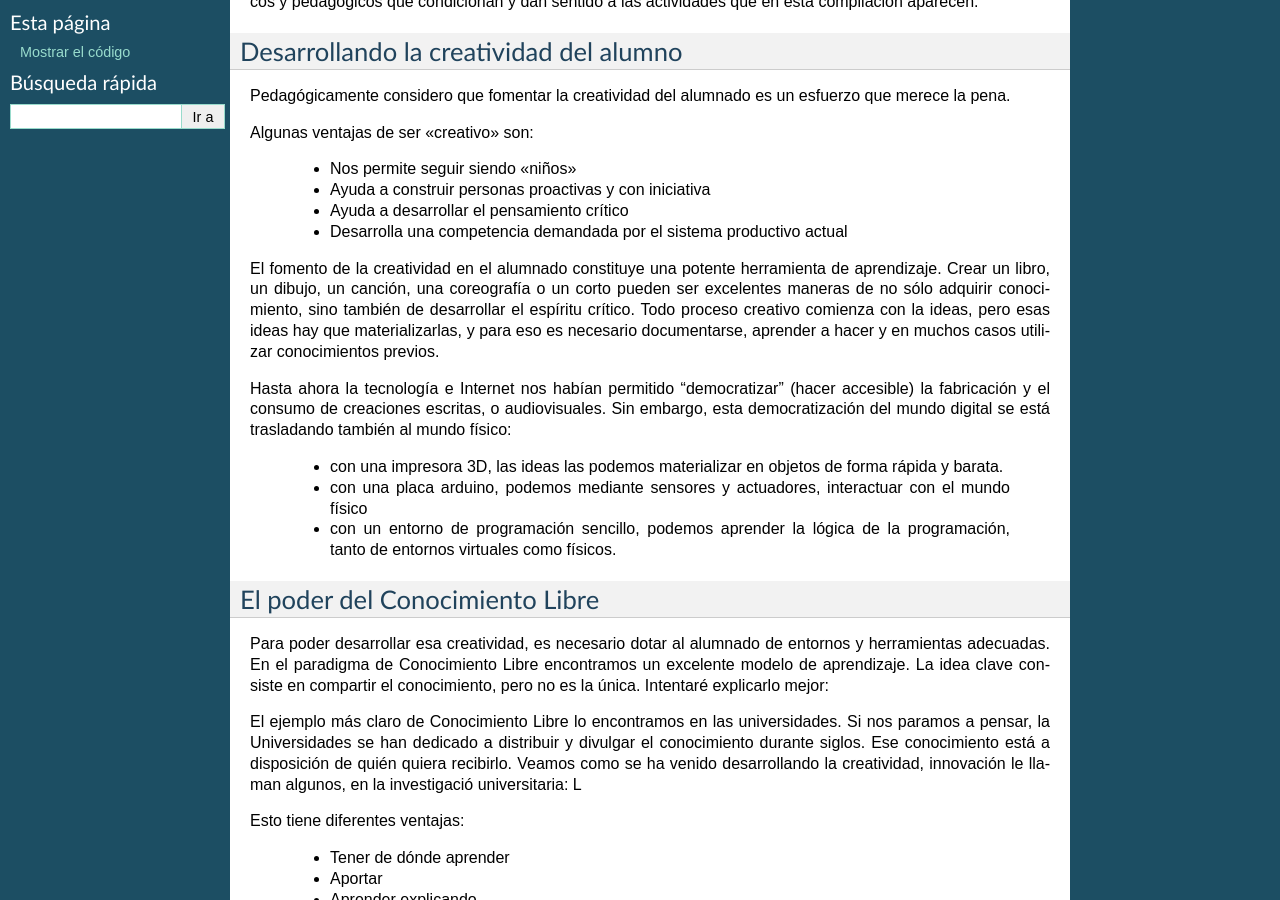
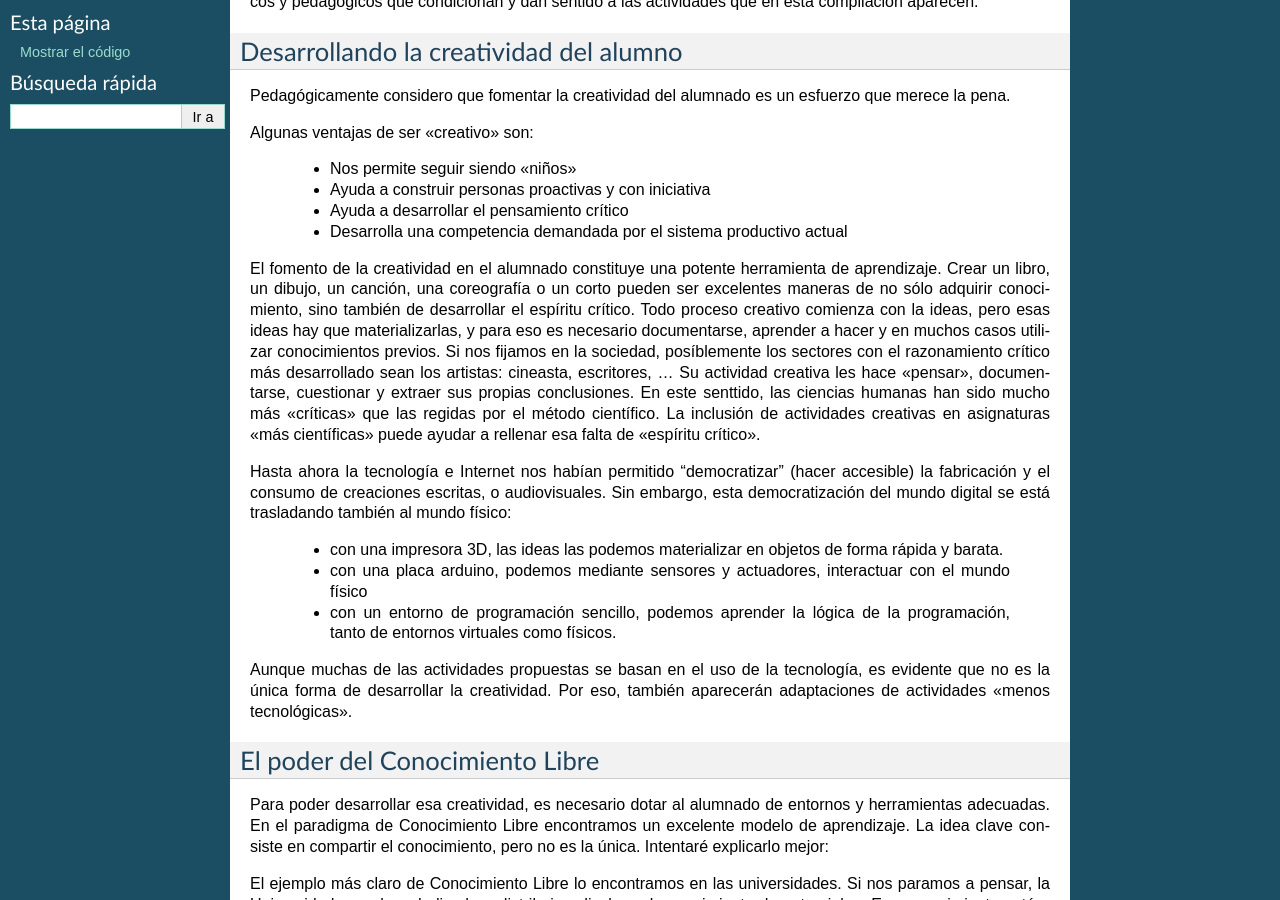
Before and after one commit to es3a10/aula_creativa, a Sphinx documentation site: the page built from docs/introduccion.rst, in a window 1280 px wide and 900 px high, scrolled down 372 px. Built offline with Sphinx 7.4.7, drawn with Linux system fonts in a browser that asks for light colours.

Commit message:
Update introduccion.rst

```diff
--- a/docs/introduccion.rst
+++ b/docs/introduccion.rst
@@ -31,7 +31,11 @@ Algunas ventajas de ser "creativo" son:
 El fomento de la creatividad en el alumnado constituye una potente herramienta de aprendizaje.
 Crear un libro, un dibujo, un canción, una coreografía o un corto pueden ser excelentes maneras de no sólo adquirir conocimiento, sino también de desarrollar el espíritu crítico.
 Todo proceso creativo comienza con la ideas, pero esas ideas hay que materializarlas, y para eso es necesario documentarse,
-aprender a hacer y en muchos casos utilizar conocimientos previos.
+aprender a hacer y en muchos casos utilizar conocimientos previos. Si nos fijamos en la sociedad, posíblemente los sectores
+con el razonamiento crítico más desarrollado sean los artistas: cineasta, escritores, ...
+Su actividad creativa les hace "pensar", documentarse, cuestionar y extraer sus propias conclusiones. En este senttido,
+las ciencias humanas han sido mucho más "críticas" que las regidas por el método científico. La inclusión de actividades
+creativas en asignaturas "más científicas" puede ayudar a rellenar esa falta de "espíritu crítico".
 
 Hasta ahora la tecnología e Internet nos habían permitido “democratizar” (hacer accesible) la fabricación y el consumo de creaciones escritas, o audiovisuales.
 Sin embargo, esta democratización del mundo digital se está trasladando también al mundo físico:
@@ -40,6 +44,8 @@ Sin embargo, esta democratización del mundo digital se está trasladando tambi
 	- con una placa arduino, podemos mediante sensores y actuadores, interactuar con el mundo físico
 	- con un entorno de programación sencillo, podemos aprender la lógica de la programación, tanto de entornos virtuales como físicos.
 
+Aunque muchas de las actividades propuestas se basan en el uso de la tecnología, es evidente que no es la única forma de
+desarrollar la creatividad. Por eso, también aparecerán adaptaciones de actividades "menos tecnológicas".
 
 El poder del Conocimiento Libre
 ===============================
```
